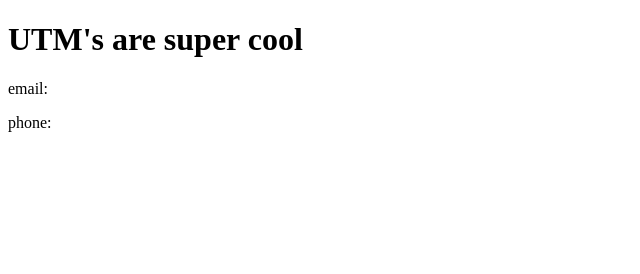
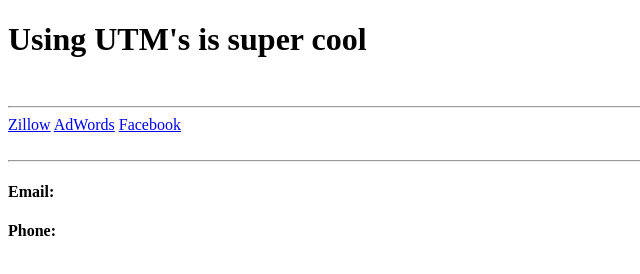
Before and after one commit to TrykoRevMgmt/UTI, a plain HTML site: page index.html in a window 1280 px wide. Shown: the whole page, without its empty margins (0-640 px from the left). Drawn offline with Linux system fonts and the light colour scheme.

Commit message:
adjusted test UI, added links to samplle utm's

```diff
--- a/index.html
+++ b/index.html
@@ -1,17 +1,28 @@
 <!DOCTYPE html>
 <html lang="en">
+
 <head>
   <meta charset="UTF-8">
   <meta name="viewport" content="width=device-width, initial-scale=1.0">
   <meta http-equiv="X-UA-Compatible" content="ie=edge">
   <title>UTM Test</title>
 </head>
+
 <body>
-  <h1>UTM's are super cool</h1>
-
-  email:<p id="email"></p>
-  phone: <p id="phone"></p>
-
+  <h1>Using UTM's is super cool</h1>
+  <br>
+  <hr>
+  <a href="index.html?zillow">Zillow</a>
+  <a href="index.html?adwords">AdWords</a>
+  <a href="index.html?facebook">Facebook</a>
+  <br>
+  <br>
+  <hr>
+  <h4>Email: <i id="email"></i>
+  </h4>
+  <h4>Phone: <i id="phone"></i>
+  </h4>
 </body>
 <script src="main.js" charset="utf-8"></script>
+
 </html>
--- a/main.js
+++ b/main.js
@@ -1,18 +1,24 @@
 //sample JSON obj
-
-var JSONObj ={
-  zillow:{'phone':'412-444-4444', 'email':'zillowemail@email.com'},
-  Adwords:{'phone':'412-444-5555', 'email':'awemail@email.com'},
-  facebook:{'phone':'412-444-6666', 'email':'fbemail@email.com'}
+var JSONObj = {
+  zillow: {
+    'phone': '412-444-4444',
+    'email': 'zillowemail@email.com'
+  },
+  adwords: {
+    'phone': '412-444-5555',
+    'email': 'awemail@email.com'
+  },
+  facebook: {
+    'phone': '412-444-6666',
+    'email': 'fbemail@email.com'
+  }
 };
 
 
-window.onload = function () {
-
+window.onload = function() {
   var url = window.location.search.substring(1);
   var email = JSONObj[url].email;
   var phone = JSONObj[url].phone;
-
   document.getElementById('email').innerHTML = email;
   document.getElementById('phone').innerHTML = phone;
 };
```
